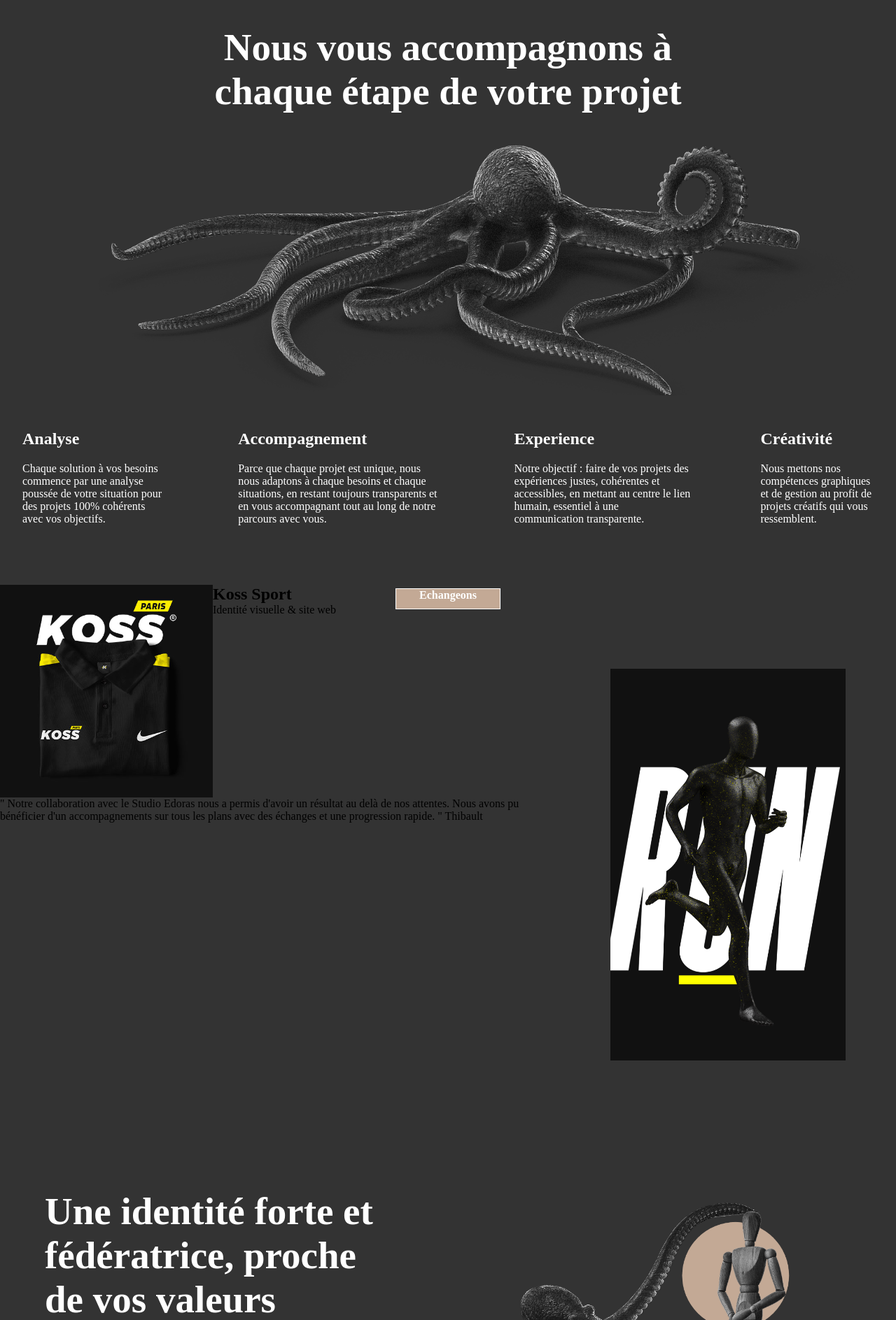
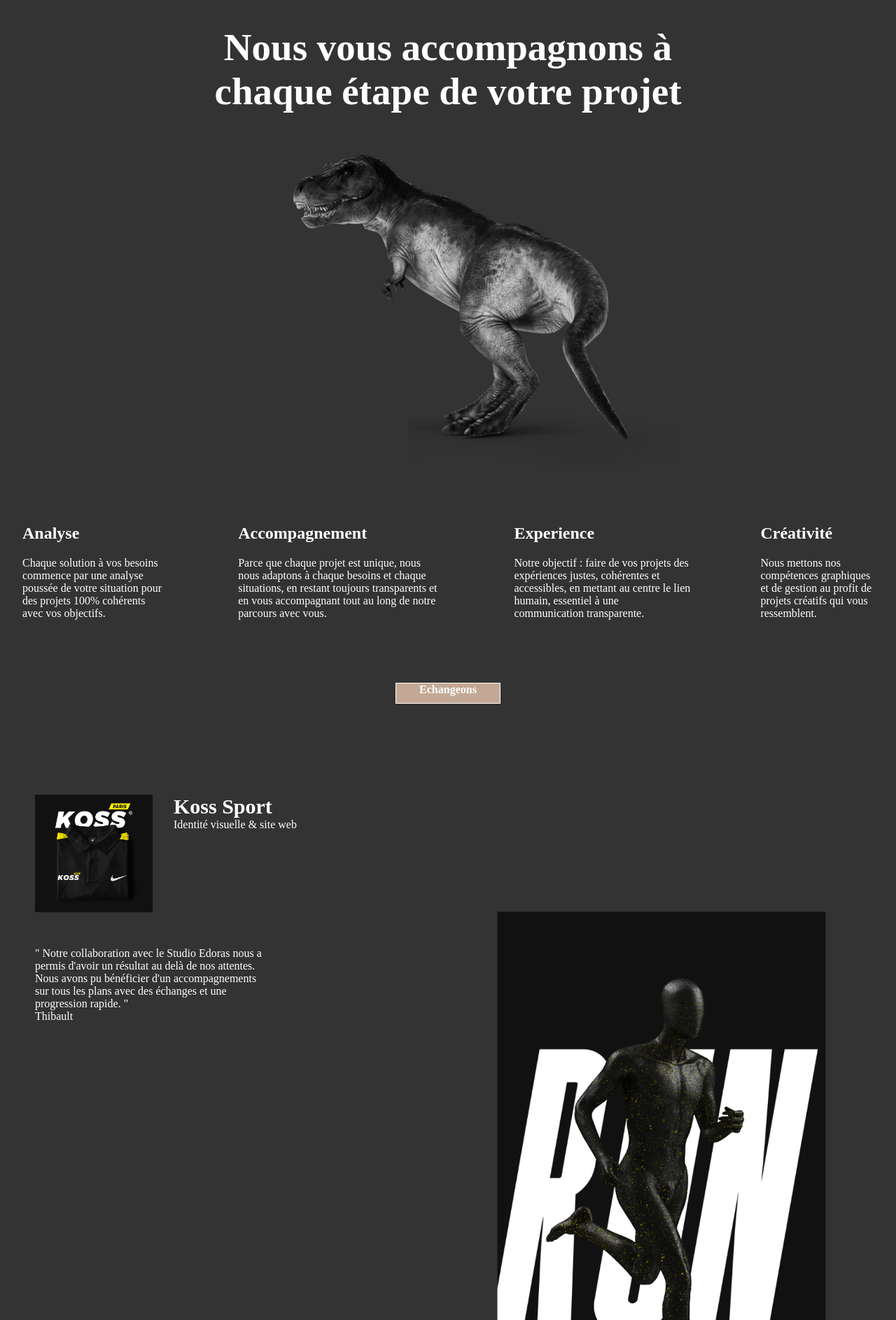
Before and after one commit to TimotheePopesco/bapp, a PHP site: page /index.html in a window 1280 px wide; the page is wider, and only the part inside the window is pictured. Shown: the part 1720-3607 px from the top of that part at 70% size. Run offline with PHP 8.4, Linux system fonts and the light colour scheme.

Commit message:
position change

```diff
--- a/code/index.html
+++ b/code/index.html
@@ -22,7 +22,7 @@
                     Nous nous appuyons sur les outils et médias les plus adaptés à vos besoins pour mettre vos projets en valeur graphiquement.
                 </p>
             </div>
-            <img class="bureau" src="img/bureau.png" alt="Bureau">
+            <img class="bureau" src="img/Groupe 36.png" alt="Bureau">
         </div>
     </section>
     <section class="section2">
@@ -72,8 +72,8 @@
     <section class="section3">
         <div class="title_s3">
             <h1>Nous vous accompagnons à <br> chaque étape de votre projet</h1>
-            <img src="img/pieuvreback.png" alt="Pieuvre" class="pieuvre">
         </div>
+        <img src="img/dino.png" alt="dino" class="pieuvre">
         <div class="container_s3">
             <div class="text_s3">
                 <h2>Analyse</h2>
@@ -99,17 +99,19 @@
     <section class="section4">
         <div class="container_s4">
             <div class="bloc1_s4">
-                <img src="img/Sans-titre-2.png" alt="Koss Sport">
-                <div>
+                <img src="img/Sans-titre-2.png" alt="Koss Sport" class="koss" style="width : 30%;">
+                <div class="text1_s4">
                     <h2>Koss Sport</h2>
                     <p>Identité visuelle & site web</p>
                 </div>
             </div>
-            <p>" Notre collaboration avec le Studio Edoras
+            <p class="text2_s4">" Notre collaboration avec le Studio Edoras
                 nous a permis d'avoir un résultat au delà de nos attentes. Nous avons pu bénéficier d'un accompagnements sur tous les plans avec des échanges et une progression rapide. "
-                                                                                       Thibault</p>
+                                                                                     <br>  Thibault</p>
         </div>
-        <img src="img/e-1.png" alt="Koss Sport" class="image_s4">
+        <div>
+            <img src="img/e-1.png" alt="Koss Sport" class="image_s4">
+        </div>
     </section>
 
     <!-- Creation section "6" Identité  -->
@@ -150,7 +152,6 @@
                 <img class="se7img" src="img/se7pantin.png" alt="Digitales">
             </div>
         </div>
-
     </section>
 
 
--- a/code/style.css
+++ b/code/style.css
@@ -68,10 +68,12 @@ body {
     text-align: center;
     font-size: 55px;
     color: white;
+
 }
 
 .pieuvre {
     transform: scale(0.8);
+    margin-left: 350px;
 }
 
 .container_s3 {
@@ -99,24 +101,41 @@ body {
 
 .bloc1_s4 {
     display: flex;
+    gap: 30px;
 }
 
-.container1_s4 {
+.container_s4 {
     color: white;
+    margin-left: 50px;
 }
 
 .container1_s4 > p {
     width: 30%;
 }
 
+.text1_s4 > h2 {
+    font-size: 30px;
+}
+
+
 .section4 {
     display: flex;
     height: 100vh;
+    color: white;
+    margin-top: 300px;
 }
 
+
 .image_s4 {
+    object-fit: cover;
     transform: scale(0.7);
 }
+
+.text2_s4 {
+    margin-top: 50px;
+    width: 60%;
+}
+
 
 /* Style se6 */
 
```
Also changed, not shown: code/img/Groupe 36.png (added), code/img/dino.png (added).
